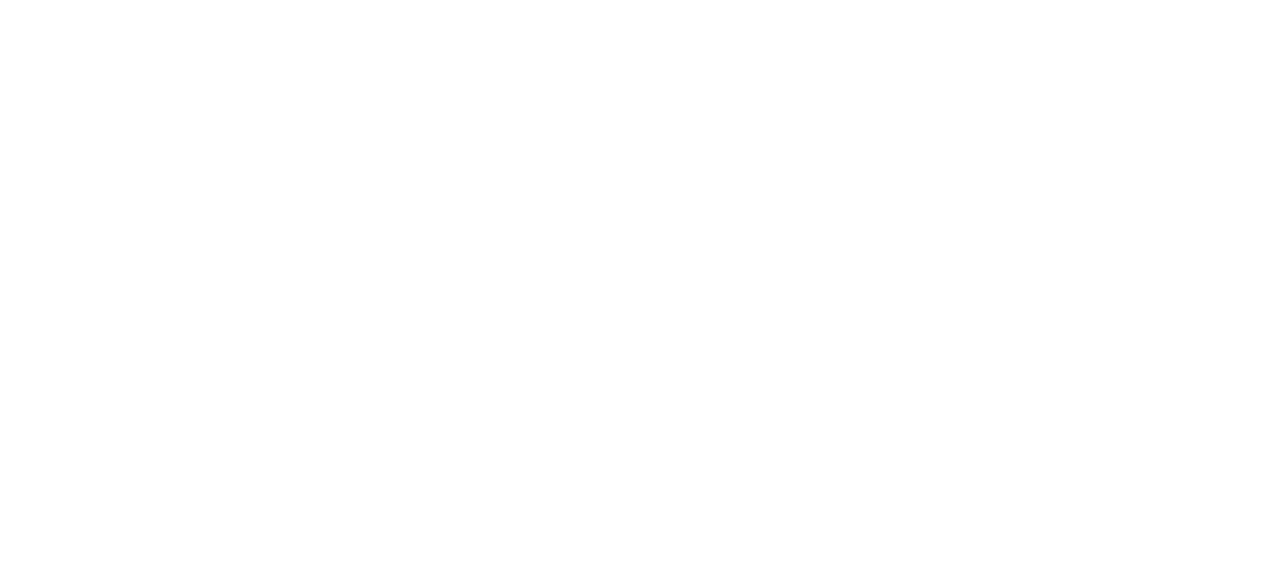
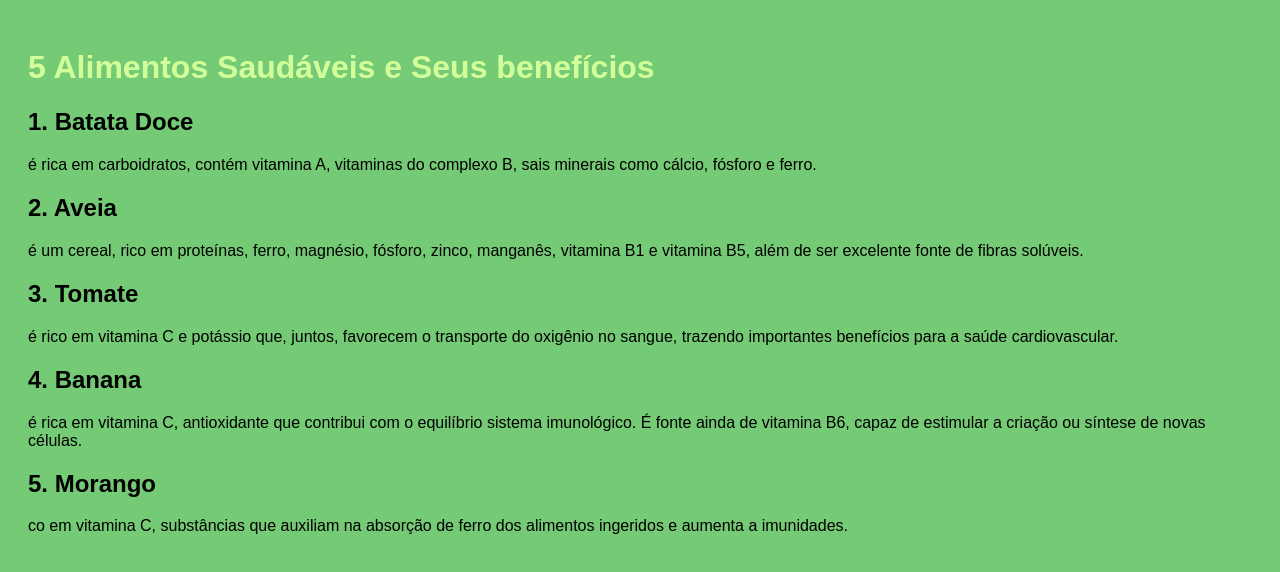
Before and after one commit to rafa-ap-leal/rafaela-frutas, a plain HTML site: page index.html in a window 1280 px wide. Drawn offline with Linux system fonts and the light colour scheme.

Commit message:
digitação da pesquisa

```diff
--- a/index.html
+++ b/index.html
@@ -7,5 +7,53 @@
 </head>
 <body>
 
+<body>
+</html>
+<!DOCTYPE html>
+<html lang="pt-BR">
+<head>
+  <meta charset="UTF-8">
+  <title>5 Alimentos Saudáveis</title>
+  <style>
+    body {
+      font-family: Arial, sans-serif;
+      background-color: #75ca75;
+      padding: 20px;
+    }
+    h1 {
+      color: rgb(211, 255, 154);
+    }
+    .alimento {
+      margin-bottom: 20px;
+    }
+  </style>
+</head>
+<body>
+  <h1>5 Alimentos Saudáveis e Seus benefícios</h1>
+
+  <div class="alimento">
+    <h2>1. Batata Doce</h2>
+    <p> é rica em carboidratos, contém vitamina A, vitaminas do complexo B, sais minerais como cálcio, fósforo e ferro.</p>
+  </div>
+
+  <div class="alimento">
+    <h2>2. Aveia</h2>
+    <p> é um cereal, rico em proteínas, ferro, magnésio, fósforo, zinco, manganês, vitamina B1 e vitamina B5, além de ser excelente fonte de fibras solúveis.</p>
+  </div>
+
+  <div class="alimento">
+    <h2>3. Tomate</h2>
+    <p> é rico em vitamina C e potássio que, juntos, favorecem o transporte do oxigênio no sangue, trazendo importantes benefícios para a saúde cardiovascular.</p>
+  </div>
+
+  <div class="alimento">
+   <h2>4. Banana</h2>
+    <p>é rica em vitamina C, antioxidante que contribui com o equilíbrio sistema imunológico. É fonte ainda de vitamina B6, capaz de estimular a criação  ou síntese  de novas células.</p>
+  </div>
+
+  <div class="alimento">
+    <h2>5. Morango</h2>
+    <p>co em vitamina C, substâncias que auxiliam na absorção de ferro dos alimentos ingeridos e aumenta a imunidades.</p>
+  </div>
 </body>
 </html>
```
